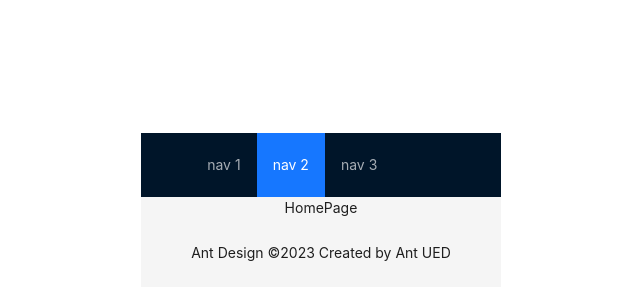
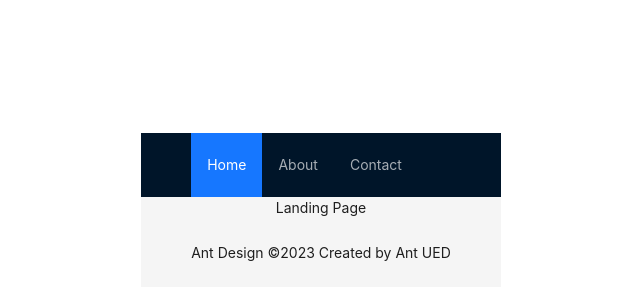
Before and after one commit to jy-jiangyi/Co-script, a React (Vite) app in the folder frontend-react/: page /#/ in a window 1280 px wide. Shown: the part 190-490 px from the top of the page, without its empty margins (319-959 px from the left). Built offline with nearby package versions, Linux system fonts and the light colour scheme.

Commit message:
feat: add landing page

```diff
--- /dev/null
+++ b/frontend-react/src/pages/LandingPage.jsx
@@ -0,0 +1,7 @@
+import React, { useEffect, useState } from "react";
+import { Link } from "react-router-dom";
+
+const SciptManagementPage = () => {
+    return (<div>Landing Page</div>);
+}
+export default SciptManagementPage;
--- a/frontend-react/src/routers/routers.jsx
+++ b/frontend-react/src/routers/routers.jsx
@@ -5,11 +5,12 @@
 
 import SciptManagementPage from "../pages/ScriptManagementPage.jsx";
 import ContextManagementPage from "../pages/ContextManagementPage.jsx";
+import LandingPage from "../pages/LandingPage.jsx";
 
 function ProjectRoutes() {
     return (
         <Routes>
-            <Route path="/" element={<CommonLayout><SciptManagementPage /></CommonLayout>}></Route>
+            <Route path="/" element={<WelcomeLayout><LandingPage /></WelcomeLayout>}></Route>
             <Route path="/context" element={<CommonLayout><ContextManagementPage /></CommonLayout>}></Route>
             {/*<Route path="/Login" element={<CommonLayout><SignUpPage /></CommonLayout>}></Route>*/}
             {/*<Route path="/" element={<CommonLayout><ContextManagementPage /></CommonLayout>}></Route>*/}
```
